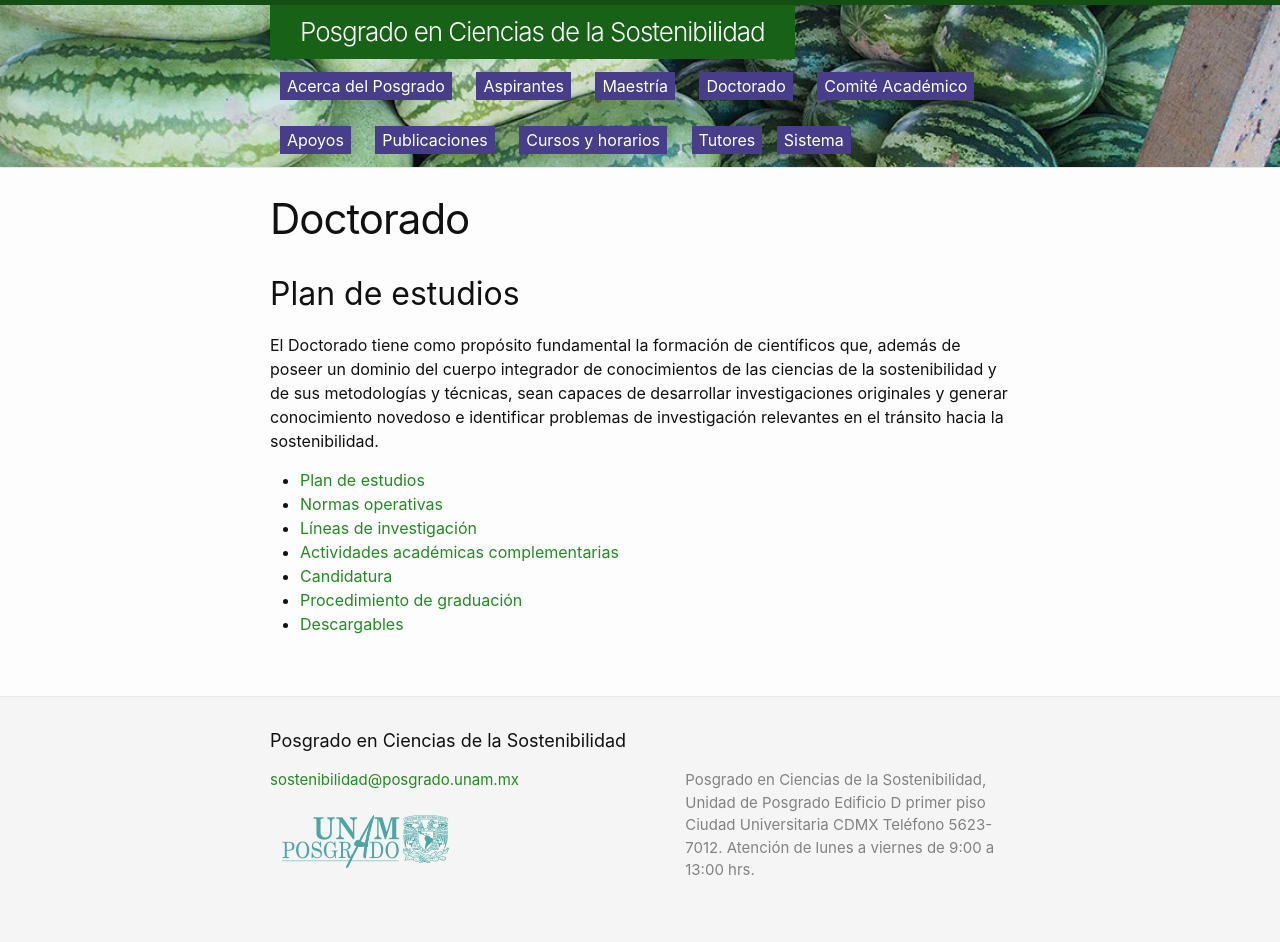
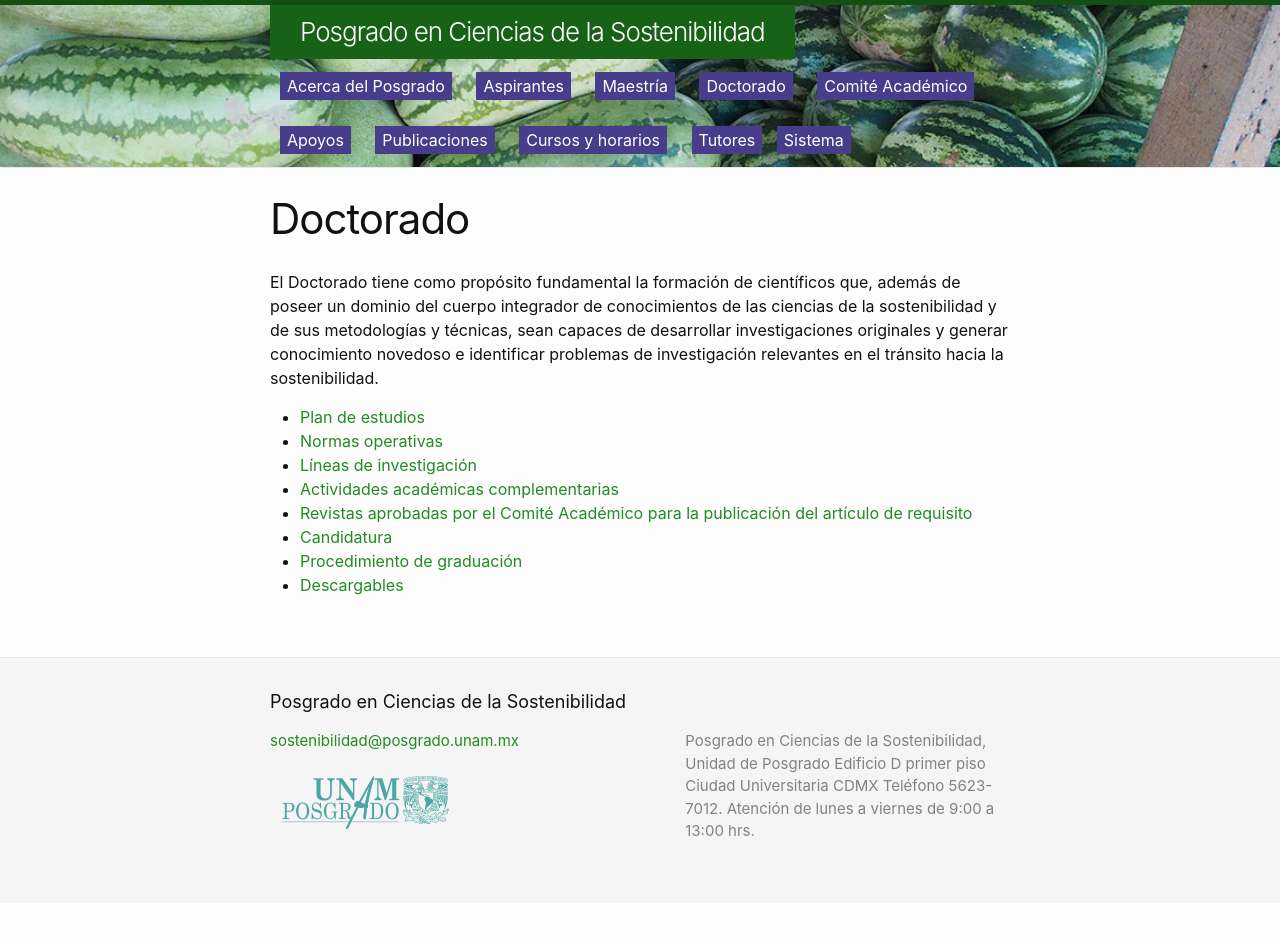
Before and after one commit to pcs-unam/pcs-unam.github.io, a Jekyll site: the page built from 03_doctorado.md, in a window 1280 px wide. Built offline with Jekyll 4.4.1, drawn with Linux system fonts in a browser that asks for light colours; after the commit the page ends 903 px from its top, so only the background shows below that.

Commit message:
Se agregó hipervínculo a la página de revistas y se quitó título incorrecto

```diff
--- a/03_doctorado.md
+++ b/03_doctorado.md
@@ -5,8 +5,6 @@ permalink: /doctorado/
 pleca: /assets/plecas/p03.jpg
 menu: true
 ---
-
-## Plan de estudios
 
 El Doctorado tiene como propósito fundamental la formación de
 científicos que, además de poseer un dominio del cuerpo integrador de
@@ -19,6 +17,7 @@ investigación relevantes en el tránsito hacia la sostenibilidad.
  - [Normas operativas](/assets/docs/normas_operativas.pdf)
  - [Líneas de investigación](/doctorado/lineas)
  - [Actividades académicas complementarias](/doctorado/actividades)
+ - [Revistas aprobadas por el Comité Académico para la publicación del artículo de requisito](/doctorado/revistas)
  - [Candidatura](/doctorado/candidatura)
  - [Procedimiento de graduación](/doctorado/graduacion)
  - [Descargables](/doctorado/descargables)
```
